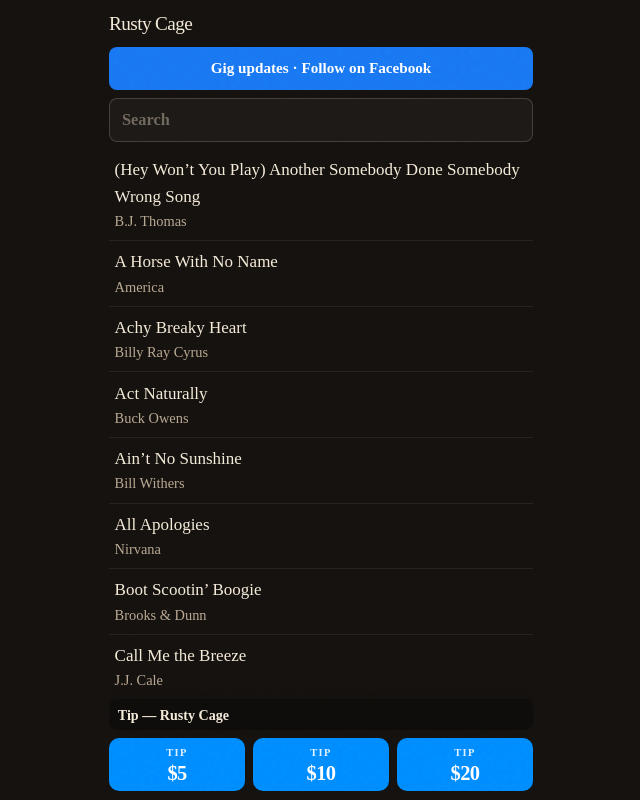
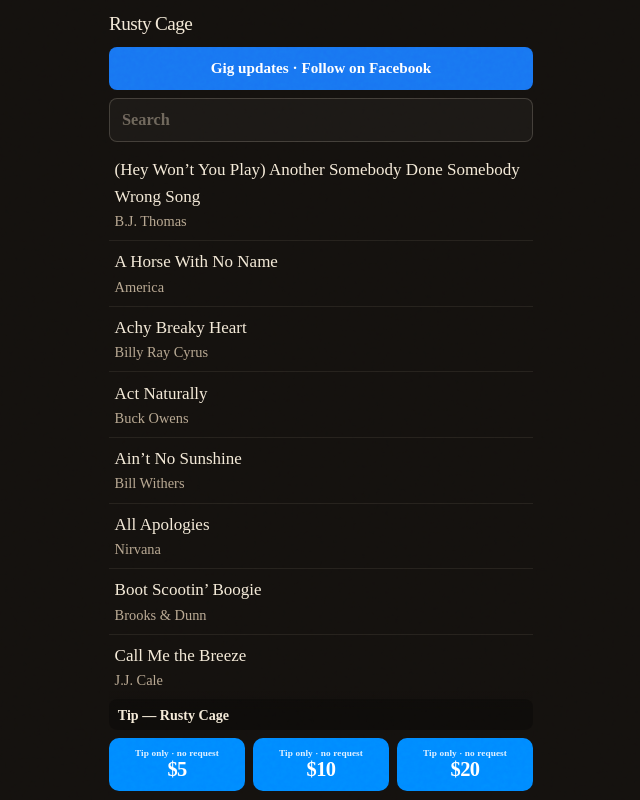
Before and after one commit to dmoniker/rustycagetrio, a Next.js app: page /live in a window 1280 px wide. Shown: the whole page, without its empty margins (319-959 px from the left). Built offline with nearby package versions, Linux system fonts and the light colour scheme.

Commit message:
Label unselected /live amounts as Tip only · no request.
Request labeling is unchanged when a setlist song is selected. Venmo tip notes stay Tip — Rusty Cage.

Co-authored-by: Darcy Menard <dmoniker@users.noreply.github.com>

```diff
--- a/app/globals.css
+++ b/app/globals.css
@@ -717,6 +717,15 @@ body.live-hub::before {
   opacity: 0.88;
 }
 
+.live-amount-verb.is-tip {
+  max-width: 100%;
+  font-size: 0.58rem;
+  font-weight: 700;
+  letter-spacing: 0.01em;
+  line-height: 1.15;
+  text-transform: none;
+}
+
 .live-amount strong {
   font-family: var(--display);
   font-size: 1.28rem;
--- a/components/LiveHub.tsx
+++ b/components/LiveHub.tsx
@@ -37,7 +37,7 @@ export function LiveHub({ facebook, songs }: LiveHubProps) {
   const [selected, setSelected] = useState<Song | null>(null);
 
   const needle = query.trim().toLowerCase();
-  const verb = selected ? "Request" : "Tip";
+  const verb = selected ? "Request" : "Tip only · no request";
   const note = selected ? songRequestNote(selected) : tipNote();
 
   const visibleSongs = useMemo(
@@ -124,7 +124,13 @@ export function LiveHub({ facebook, songs }: LiveHubProps) {
                 rel="noreferrer"
                 target="_blank"
               >
-                <span className="live-amount-verb">{verb}</span>
+                <span
+                  className={
+                    selected ? "live-amount-verb" : "live-amount-verb is-tip"
+                  }
+                >
+                  {verb}
+                </span>
                 <strong>${amount}</strong>
               </a>
             );
```
